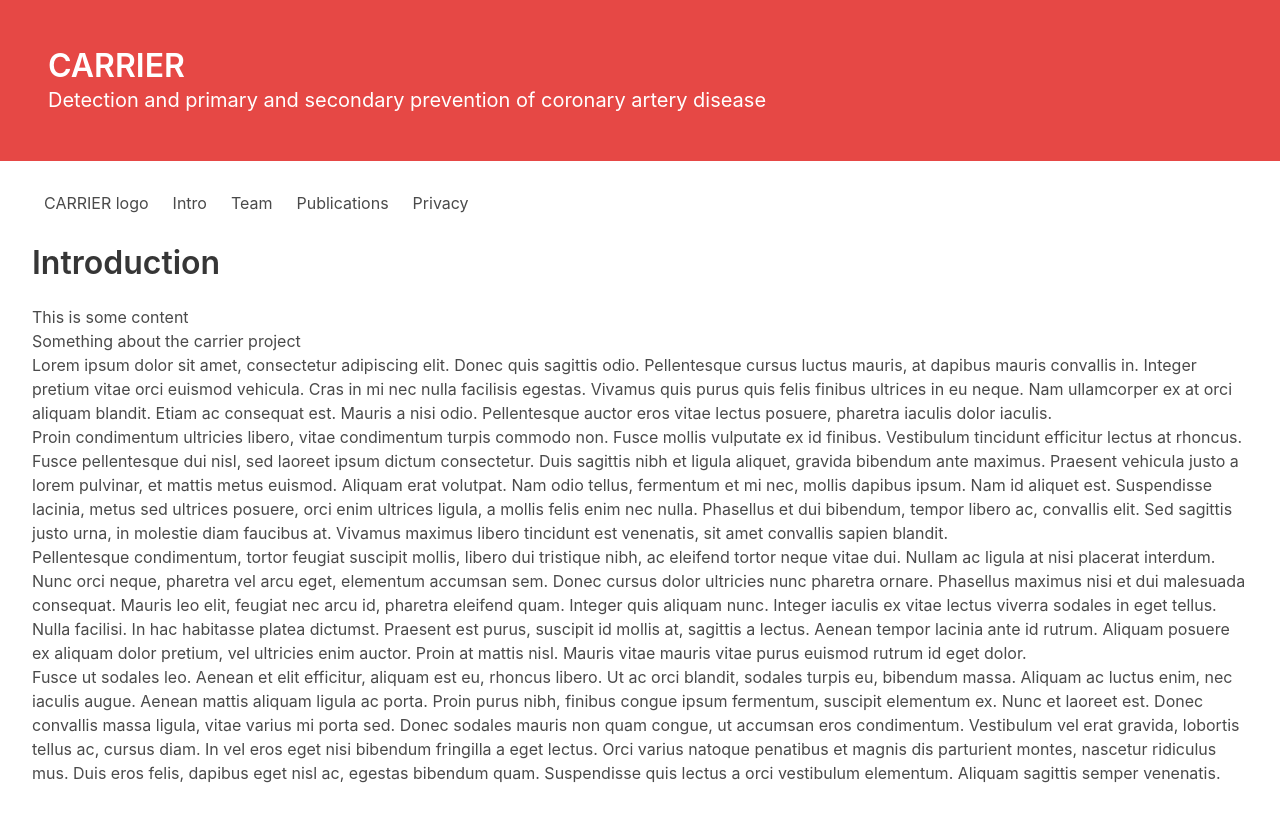
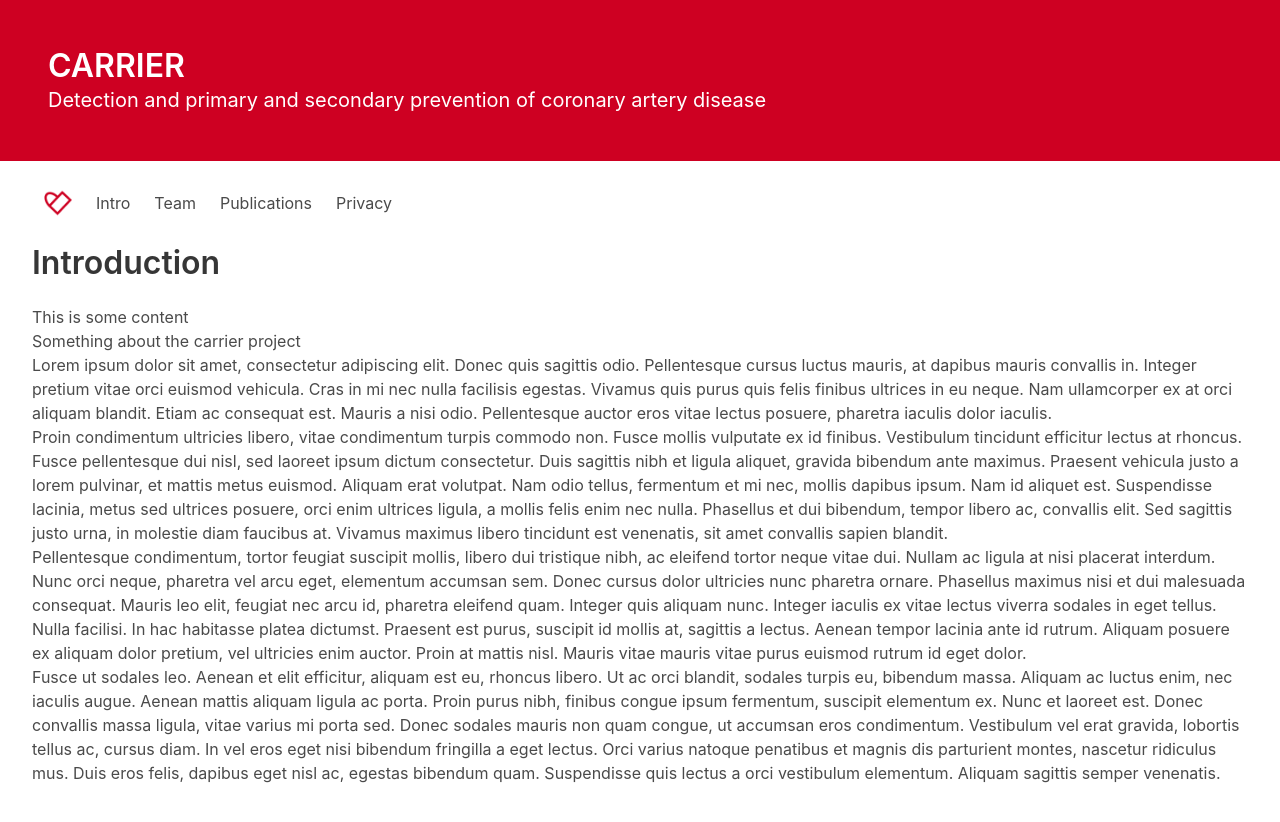
Before and after one commit to CARRIER-project/carrier-website, a Jekyll site: the page built from index.md, in a window 1280 px wide. Shown: the top 822 px of the page. Built offline with Jekyll 4.4.1, drawn with Linux system fonts in a browser that asks for light colours; our own code applies the rules of GitHub Pages for plain Markdown files.

Commit message:
Added carrier logo

```diff
--- a/_layouts/default.html
+++ b/_layouts/default.html
@@ -20,7 +20,8 @@
 <section class="nav-section">
     <nav class="navbar is-transparent is-spaced" role="navigation" aria-label="main navigation">
         <div class="navbar-brand">
-            <h1 class="navbar-item">CARRIER logo</h1>
+
+            <a class="navbar-item" href="{{ site.url | append: site.baseurl | append: "/"}}"><img src="assets/logo_monochrome.png"></a>
             <a role="button" class="navbar-burger" aria-label="menu" aria-expanded="false" data-target="navBarData">
                 <span aria-hidden="true"></span>
                 <span aria-hidden="true"></span>
--- a/assets/css/style.scss
+++ b/assets/css/style.scss
@@ -4,7 +4,7 @@
 @import "https://cdn.jsdelivr.net/npm/bulma@0.9.4/css/bulma.min.css";
 
 :root{
-  --red: #E64845;
+  --red: #ce0022;
   --orange: #FFD07B;
 
 }
```
Also changed, not shown: assets/logo_monochrome.png (added).
